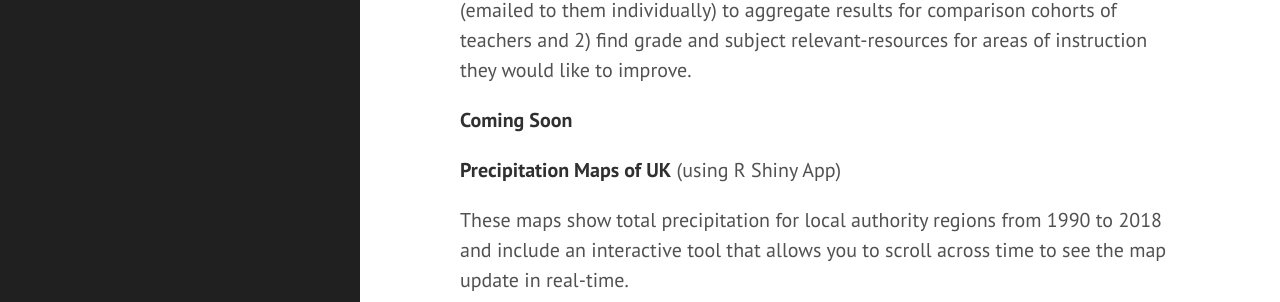
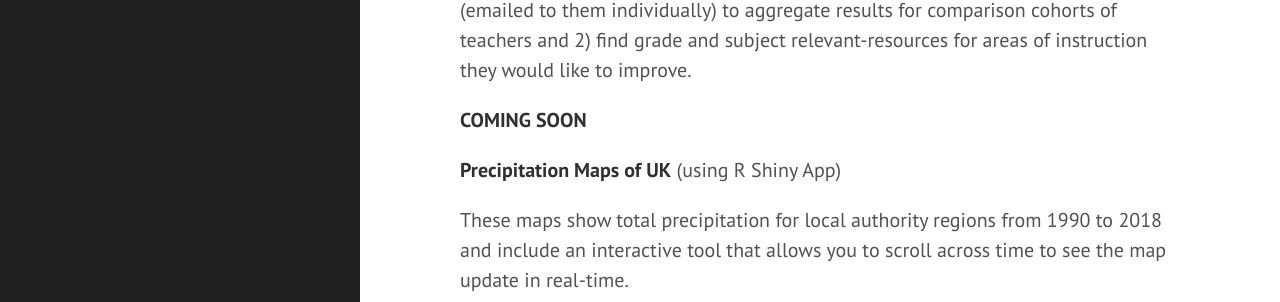
Before and after one commit to kcsadow/website, a Jekyll site: the page built from dataviz.md, in a window 1280 px wide and 990 px high. Shown: the part 285-587 px from the top of the window. Built offline with Jekyll 4.4.1, drawn with Linux system fonts in a browser that asks for light colours.

```diff
--- a/dataviz.md
+++ b/dataviz.md
@@ -8,7 +8,7 @@ title: Data Visualization
 Harvard's Agile Teacher Lab conducted a Teaching Practices Survey for teachers taking a special professional development course. This website allows teachers who are participating in the course to 1) compare their personalized survey results (emailed to them individually) to aggregate results for comparison cohorts of teachers and 2) find grade and subject relevant-resources for areas of instruction they would like to improve.
 
 
-**Coming Soon**
+**COMING SOON**
 
 **Precipitation Maps of UK** (using R Shiny App)
 
```
